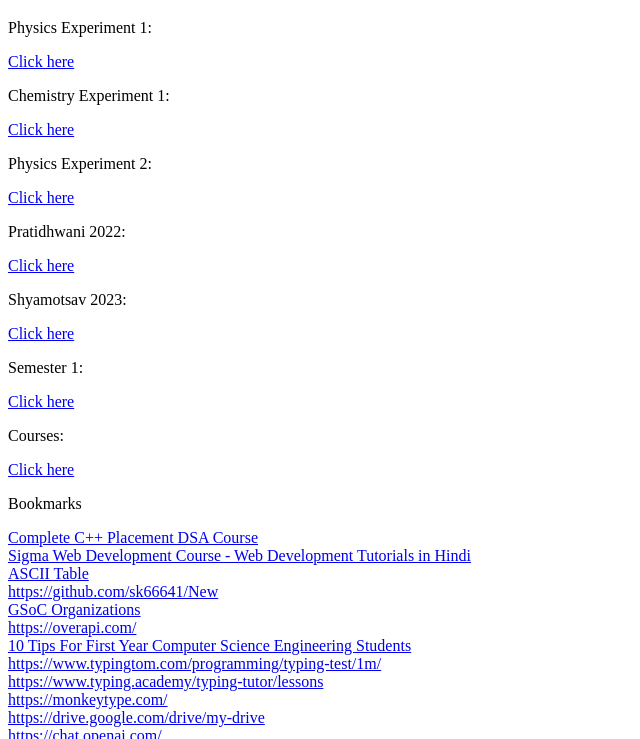
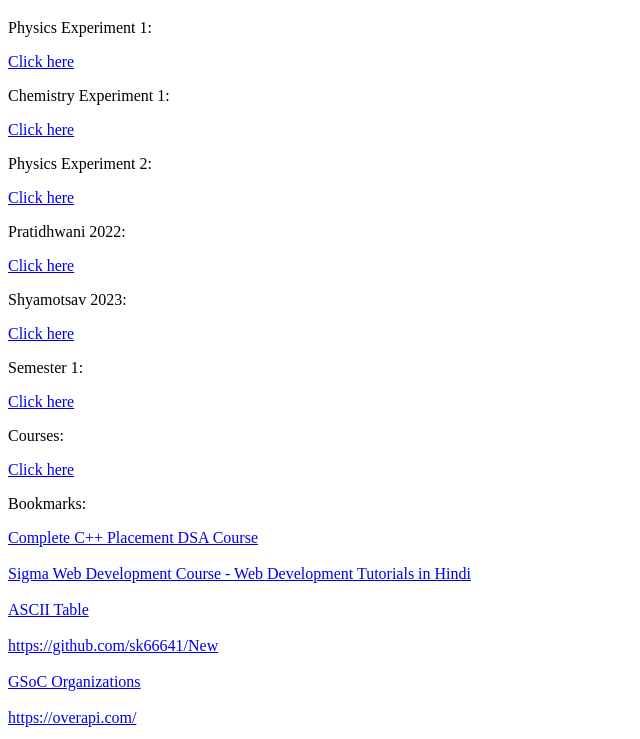
Before and after one commit to sk66641/New, a plain HTML site: page Learning c & c++/web/web.html in a window 1280 px wide. Shown: the part 61-800 px from the top of the page, without its empty margins (0-640 px from the left). Drawn offline with Linux system fonts and the light colour scheme.

Commit message:
Update web.html

```diff
--- a/Learning c & c++/web/web.html
+++ b/Learning c & c++/web/web.html
@@ -24,53 +24,56 @@
         here</a>
     <p>Courses:</p>
     <a href="https://drive.google.com/drive/folders/1leeufPxz7F-1WOfEsNCp4JahyRqlBFco" target="_blank">Click here</a>
-    <p>Bookmarks</p>
+    <p>Bookmarks:</p>
     <a href="https://www.youtube.com/playlist?list=PLDzeHZWIZsTryvtXdMr6rPh4IDexB5NIA" target="_blank">Complete C++
         Placement DSA Course</a>
     <br />
+    <br />
     <a href="https://www.youtube.com/playlist?list=PLu0W_9lII9agq5TrH9XLIKQvv0iaF2X3w" target="_blank">Sigma Web
-        Development Course - Web Development Tutorials in Hindi </a><br />
+        Development Course - Web Development Tutorials in Hindi </a><br /><br />
 
-    <a href="https://www.cs.cmu.edu/~pattis/15-1XX/common/handouts/ascii.html" target="_blank">ASCII Table</a><br />
+    <a href="https://www.cs.cmu.edu/~pattis/15-1XX/common/handouts/ascii.html" target="_blank">ASCII
+        Table</a><br /><br />
 
-    <a href="https://github.com/sk66641/New" target="_blank">https://github.com/sk66641/New</a><br />
+    <a href="https://github.com/sk66641/New" target="_blank">https://github.com/sk66641/New</a><br /><br />
 
-    <a href="https://www.gsocorganizations.dev/" target="_blank">GSoC Organizations</a><br />
+    <a href="https://www.gsocorganizations.dev/" target="_blank">GSoC Organizations</a><br /><br />
 
-    <a href="https://overapi.com/" target="_blank">https://overapi.com/</a><br />
+    <a href="https://overapi.com/" target="_blank">https://overapi.com/</a><br /><br />
 
     <a href="https://www.geeksforgeeks.org/10-tips-for-first-year-computer-science-engineering-students/"
-        target="_blank">10 Tips For First Year Computer Science Engineering Students</a><br />
+        target="_blank">10 Tips For First Year Computer Science Engineering Students</a><br /><br />
 
     <a href="https://www.typingtom.com/programming/typing-test/1m/"
-        target="_blank">https://www.typingtom.com/programming/typing-test/1m/</a><br />
+        target="_blank">https://www.typingtom.com/programming/typing-test/1m/</a><br /><br />
 
     <a href="https://www.typing.academy/typing-tutor/lessons"
-        target="_blank">https://www.typing.academy/typing-tutor/lessons</a><br />
+        target="_blank">https://www.typing.academy/typing-tutor/lessons</a><br /><br />
 
-    <a href="https://monkeytype.com/" target="_blank">https://monkeytype.com/</a><br />
+    <a href="https://monkeytype.com/" target="_blank">https://monkeytype.com/</a><br /><br />
 
-    <a href="https://drive.google.com/drive/my-drive" target="_blank">https://drive.google.com/drive/my-drive</a><br />
+    <a href="https://drive.google.com/drive/my-drive"
+        target="_blank">https://drive.google.com/drive/my-drive</a><br /><br />
 
-    <a href="https://chat.openai.com/" target="_blank">https://chat.openai.com/</a><br />
+    <a href="https://chat.openai.com/" target="_blank">https://chat.openai.com/</a><br /><br />
 
     <a href="https://remotedesktop.google.com/support"
-        target="_blank">https://remotedesktop.google.com/support</a><br />
+        target="_blank">https://remotedesktop.google.com/support</a><br /><br />
 
     <a href="https://www.blogger.com/blog/posts/3768689574828661207"
-        target="_blank">https://www.blogger.com/blog/posts/3768689574828661207</a><br />
+        target="_blank">https://www.blogger.com/blog/posts/3768689574828661207</a><br /><br />
 
     <a href="https://www.upwork.com/nx/find-work/best-matches"
-        target="_blank">https://www.upwork.com/nx/find-work/best-matches</a><br />
+        target="_blank">https://www.upwork.com/nx/find-work/best-matches</a><br /><br />
 
-    <a href="https://www.fiverr.com/" target="_blank">https://www.fiverr.com/" target="_blank</a><br />
+    <a href="https://www.fiverr.com/" target="_blank">https://www.fiverr.com/" target="_blank</a><br /><br />
 
-    <a href="https://www.codewithharry.com/notes/" target="_blank">https://www.codewithharry.com/notes/</a><br />
+    <a href="https://www.codewithharry.com/notes/" target="_blank">https://www.codewithharry.com/notes/</a><br /><br />
 
     <a href="https://github.com/loveBabbar/CodeHelp-DSA-Busted-Series"
-        target="_blank">https://github.com/loveBabbar/CodeHelp-DSA-Busted-Series</a><br />
+        target="_blank">https://github.com/loveBabbar/CodeHelp-DSA-Busted-Series</a><br /><br />
 
-    <a href="https://github.com/ayushr1" target="_blank">https://github.com/ayushr1</a><br />
+    <a href="https://github.com/ayushr1" target="_blank">https://github.com/ayushr1</a><br /><br />
 
 </body>
 
```
